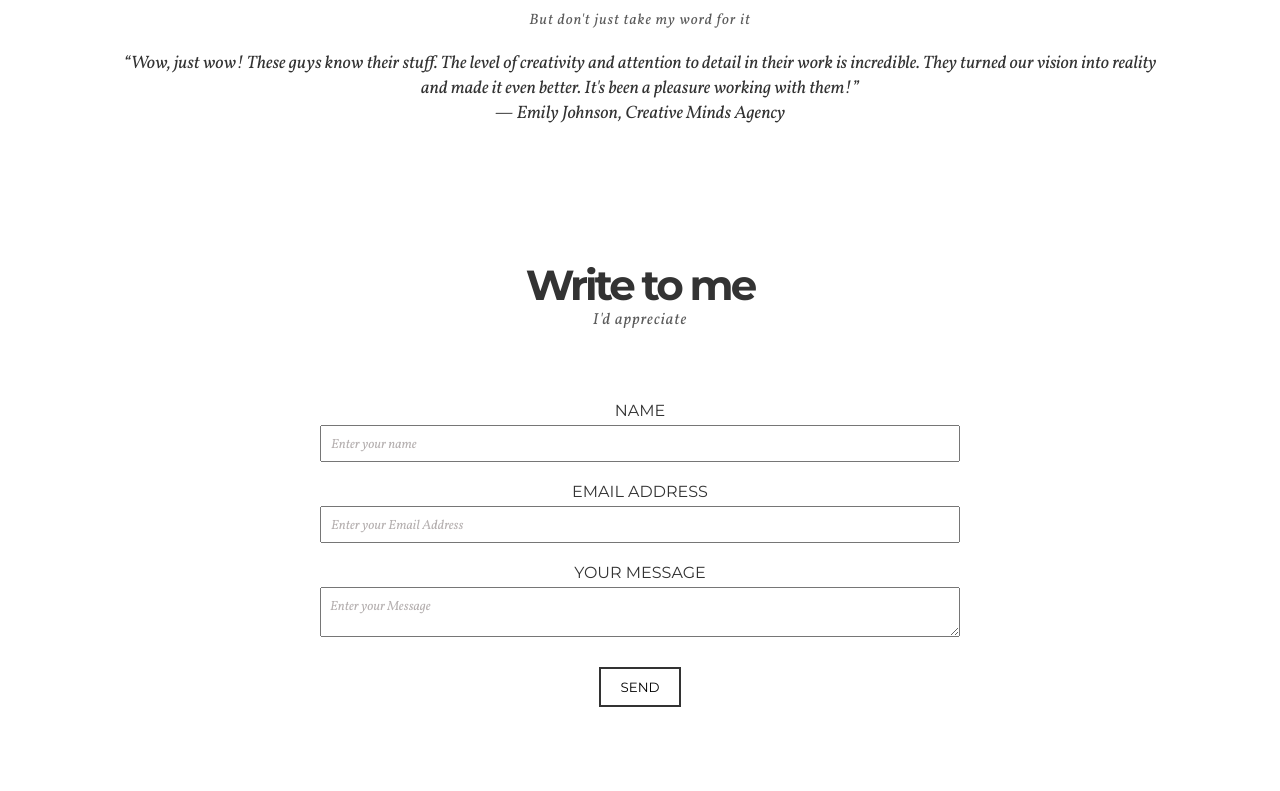
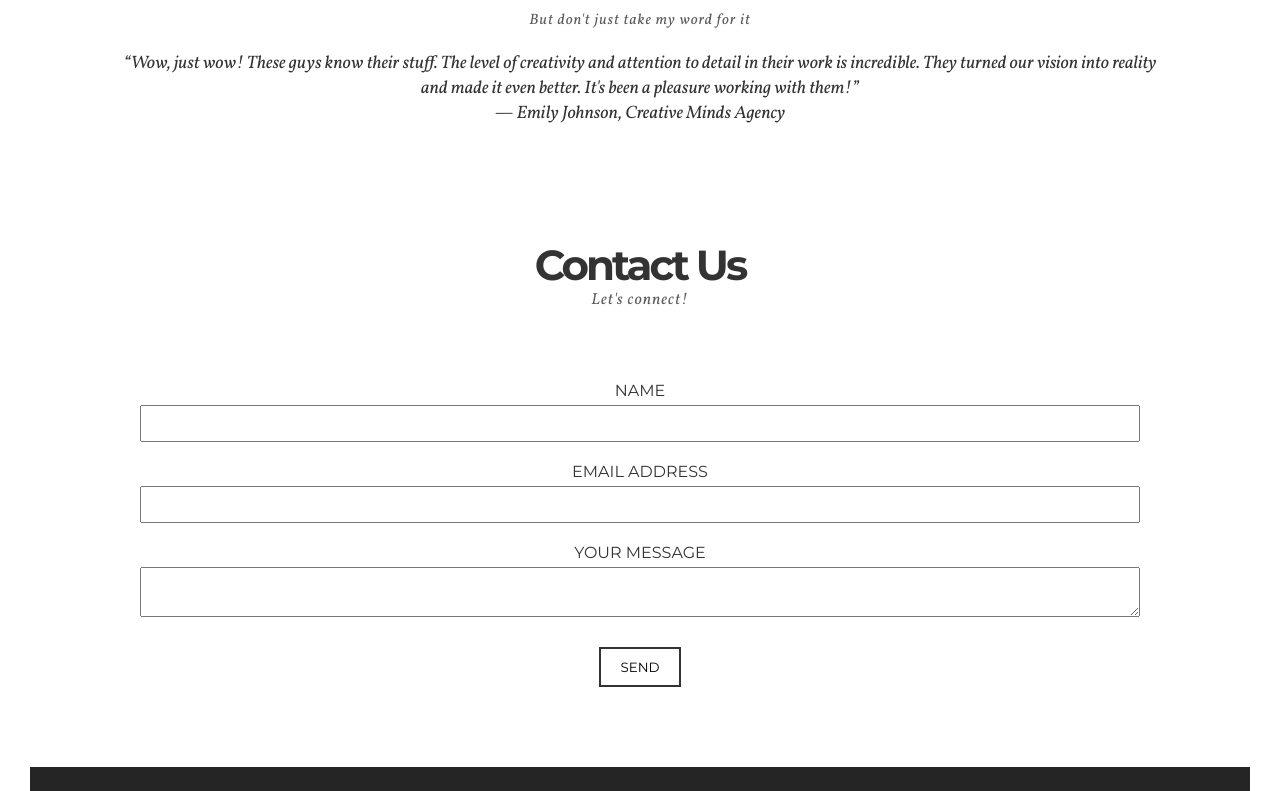
Before and after one commit to akindoju/maverick, a React (Create React App) app: page / in a window 1280 px wide. Shown: the part 3509-4300 px from the top of the page. Built offline with nearby package versions, Linux system fonts and the light colour scheme; a web font is replaced by a local one.

Commit message:
Fixed styling on contact section

```diff
--- a/package.json
+++ b/package.json
@@ -3,6 +3,7 @@
   "version": "0.1.0",
   "private": true,
   "dependencies": {
+    "@emailjs/browser": "^3.11.0",
     "@testing-library/jest-dom": "^5.14.1",
     "@testing-library/react": "^11.2.7",
     "@testing-library/user-event": "^12.8.3",
--- a/src/App.js
+++ b/src/App.js
@@ -1,9 +1,8 @@
 import "./App.scss";
 import Preview from "./components/Preview/Preview";
 import Footer from "./components/Footer/Footer";
-import Form from "./components/Form/Form";
+import Contact from "./components/Contact/Contact";
 import Hero from "./components/Hero/Hero";
-import LatestCreations from "./components/LatestCreations/LatestCreations";
 import Reviews from "./components/Reviews/Reviews";
 import Services from "./components/Services/Services";
 import About from "./components/About/About";
@@ -17,7 +16,7 @@ function App() {
       <Services />
       <Reviews />
       {/* <LatestCreations /> */}
-      <Form />
+      <Contact />
       <Footer />
     </div>
   );
--- /dev/null
+++ b/src/components/Contact/Contact.jsx
@@ -0,0 +1,69 @@
+import { useEffect, useState, useRef } from "react";
+import WOW from "wowjs";
+import "./Contact.scss";
+import emailjs from "@emailjs/browser";
+
+const Contact = () => {
+  const form = useRef();
+
+  useEffect(() => {
+    const wow = new WOW.WOW();
+    wow.init();
+  }, []);
+
+  const emailHandler = (e) => {
+    e.preventDefault();
+
+    console.log({ form: form.current });
+
+    emailjs
+      .sendForm(
+        "service_vvu3zrl",
+        "template_molc9ut",
+        form.current,
+        "9gXZ5j3SZnCA-h5Zp"
+      )
+      .then(
+        (result) => {
+          console.log({ result });
+        },
+        (error) => {
+          console.log({ error });
+        }
+      );
+  };
+
+  return (
+    <div className="contact" id="writeToMe">
+      <div className="contact__heading">
+        <h1 className="wow fadeInDown">Contact Us</h1>
+        <h4 className="wow fadeInDown" data-wow-delay="1s">
+          Let's connect!
+        </h4>
+      </div>
+
+      {/* <p className="contact__msg">Message sent!</p> */}
+
+      <form ref={form} onSubmit={emailHandler} className="contact__form">
+        <div className="contact__form--contact">
+          <label htmlFor="name">Name</label>
+          <input type="text" name="name" />
+        </div>
+
+        <div className="contact__form--contact">
+          <label htmlFor="email">Email Address</label>
+          <input type="email" name="email" />
+        </div>
+
+        <div className="contact__form--contact">
+          <label htmlFor="msg">Your message</label>
+          <textarea name="message" />
+        </div>
+
+        <input type="submit" className="contact__form--btn" value="Send" />
+      </form>
+    </div>
+  );
+};
+
+export default Contact;
--- /dev/null
+++ b/src/components/Contact/Contact.scss
@@ -0,0 +1,110 @@
+.contact {
+  display: flex;
+  flex-direction: column;
+  align-items: center;
+  justify-content: center;
+  padding: 12rem 3rem 8rem 3rem;
+
+  @media (min-width: 768px) {
+    padding-inline: 8rem;
+  }
+
+  &__heading {
+    display: flex;
+    align-items: center;
+    flex-direction: column;
+    margin-bottom: 5rem;
+
+    @media (max-width: 600px) {
+      margin-bottom: 3rem;
+    }
+
+    h1 {
+      text-align: center;
+      font-family: Montserrat, sans-serif;
+      font-size: 4.2rem;
+      font-weight: 700;
+      line-height: 3.8rem;
+      letter-spacing: -0.3rem;
+      color: #333333;
+    }
+
+    h4 {
+      margin-top: 0.5rem;
+      font-size: 1.6rem;
+      font-family: "Vollkorn", serif;
+      font-weight: 400;
+      letter-spacing: 0.1rem;
+      color: #5c5c5c;
+    }
+  }
+
+  &__msg {
+    color: rgb(36, 202, 161);
+    font-family: Montserrat, sans-serif;
+  }
+
+  &__form {
+    display: flex;
+    align-items: center;
+    flex-direction: column;
+
+    &--contact {
+      display: flex;
+      flex-direction: column;
+      align-items: center;
+      margin-top: 2rem;
+      max-width: 100rem;
+      width: calc(100vw - 9rem);
+
+      label {
+        font-size: 1.6rem;
+        font-family: Montserrat, sans-serif;
+        font-weight: 400;
+        text-transform: uppercase;
+        color: #333;
+        margin-bottom: 0.5rem;
+      }
+
+      input,
+      textarea {
+        padding: 0.9rem;
+        width: 100%;
+
+        &::placeholder {
+          font-family: "Vollkorn", serif;
+          color: #b6b1b1;
+        }
+
+        &:focus {
+          outline: none;
+          border: 1px solid rgb(36, 202, 161);
+        }
+      }
+    }
+
+    &--btn {
+      background-color: #fff;
+      cursor: pointer;
+      padding: 1rem 2rem;
+      border: 2px solid #333;
+      text-transform: uppercase;
+      font-family: Montserrat, sans-serif;
+      transition: all 0.5s;
+      margin-top: 3rem;
+
+      &:active {
+        outline: none;
+        border: 2px solid rgb(36, 202, 161);
+        transform: scale(0.98);
+      }
+
+      &:active,
+      &:hover,
+      &:focus {
+        border: 2px solid rgb(36, 202, 161);
+        color: rgb(36, 202, 161);
+      }
+    }
+  }
+}
--- a/src/components/Form/Form.jsx
+++ /dev/null
@@ -1,46 +0,0 @@
-import { useEffect } from "react";
-import WOW from "wowjs";
-import "./Form.scss";
-
-const Form = () => {
-  useEffect(() => {
-    const wow = new WOW.WOW();
-    wow.init();
-  }, []);
-
-  return (
-    <div className="formContainer" id="writeToMe">
-      <div className="form__heading">
-        <h1 className="wow fadeInDown">Write to me</h1>
-        <h4 className="wow fadeInDown" data-wow-delay="1s">
-          I'd appreciate
-        </h4>
-      </div>
-
-      <div>
-        <div className="form__form">
-          <label htmlFor="name">Name</label>
-          <input type="text" id="name" placeholder="Enter your name" />
-        </div>
-
-        <div className="form__form">
-          <label htmlFor="email">Email Address</label>
-          <input
-            type="text"
-            id="email"
-            placeholder="Enter your Email Address"
-          />
-        </div>
-
-        <div className="form__form">
-          <label htmlFor="msg">Your message</label>
-          <textarea type="text" id="msg" placeholder="Enter your Message" />
-        </div>
-      </div>
-
-      <button className="form__btn">Send</button>
-    </div>
-  );
-};
-
-export default Form;
--- a/src/components/Form/Form.scss
+++ /dev/null
@@ -1,103 +0,0 @@
-.formContainer {
-  display: flex;
-  flex-direction: column;
-  height: 90vh;
-  align-items: center;
-  justify-content: center;
-}
-
-.form {
-  &__heading {
-    display: flex;
-    align-items: center;
-    flex-direction: column;
-    margin-bottom: 5rem;
-
-    @media (max-width: 600px) {
-      margin-bottom: 3rem;
-    }
-
-    h1 {
-      text-align: center;
-      font-family: Montserrat, sans-serif;
-      font-size: 4.2rem;
-      font-weight: 700;
-      line-height: 3.8rem;
-      letter-spacing: -0.3rem;
-      color: #333333;
-    }
-
-    h4 {
-      margin-top: 0.5rem;
-      font-size: 1.6rem;
-      font-family: "Vollkorn", serif;
-      font-weight: 400;
-      letter-spacing: 0.1rem;
-      color: #5c5c5c;
-    }
-  }
-
-  &__form {
-    display: flex;
-    flex-direction: column;
-    align-items: center;
-    margin-top: 2rem;
-
-    label {
-      font-size: 1.6rem;
-      font-family: Montserrat, sans-serif;
-      font-weight: 400;
-      text-transform: uppercase;
-      color: #333;
-      margin-bottom: 0.5rem;
-    }
-
-    input,
-    textarea {
-      width: 50vw;
-      padding: 0.9rem;
-
-      &::placeholder {
-        font-family: "Vollkorn", serif;
-        color: #b6b1b1;
-      }
-
-      &:focus {
-        outline: none;
-        border: 1px solid rgb(36, 202, 161);
-      }
-
-      @media (max-width: 1000px) {
-        width: 60vw;
-      }
-
-      @media (max-width: 500px) {
-        width: 70vw;
-      }
-    }
-  }
-
-  &__btn {
-    background-color: #fff;
-    cursor: pointer;
-    padding: 1rem 2rem;
-    border: 2px solid #333;
-    text-transform: uppercase;
-    font-family: Montserrat, sans-serif;
-    transition: all 0.5s;
-    margin-top: 3rem;
-
-    &:active {
-      outline: none;
-      border: 2px solid rgb(36, 202, 161);
-      transform: scale(0.98);
-    }
-
-    &:active,
-    &:hover,
-    &:focus {
-      border: 2px solid rgb(36, 202, 161);
-      color: rgb(36, 202, 161);
-    }
-  }
-}
--- a/src/components/Reviews/Reviews.jsx
+++ b/src/components/Reviews/Reviews.jsx
@@ -1,4 +1,4 @@
-import { useEffect, useState } from "react";
+import { useEffect } from "react";
 import WOW from "wowjs";
 import "./Reviews.scss";
 import { Swiper, SwiperSlide } from "swiper/react";
```
Also changed, not shown: 1 other file (tests, documents, lock files or other folders).
